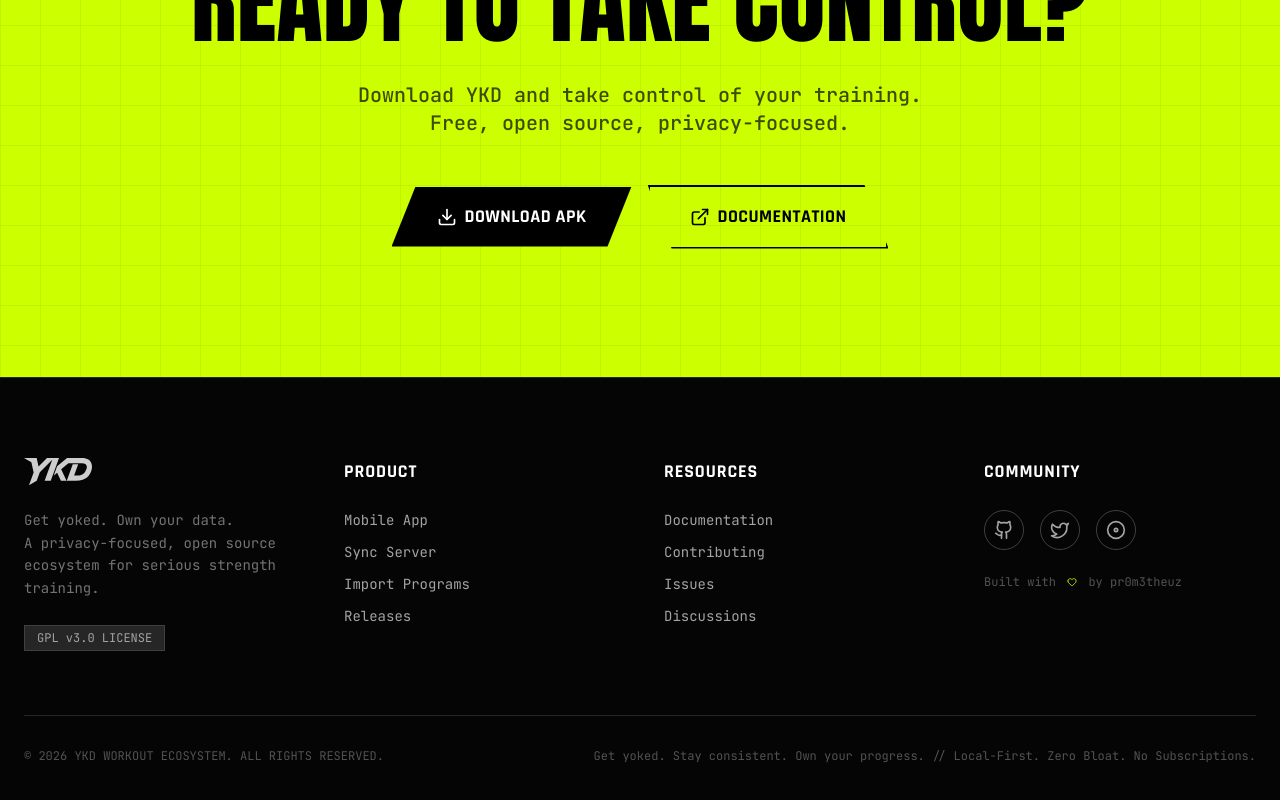
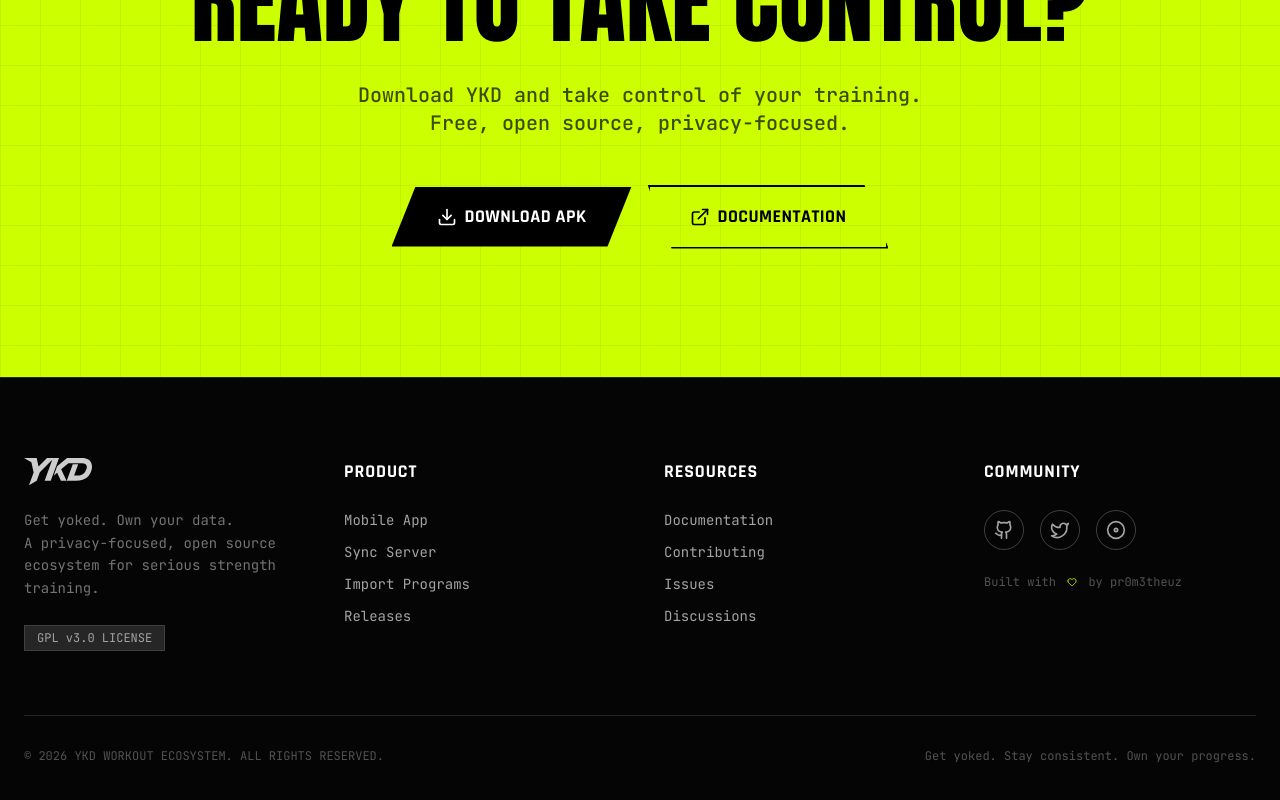
Before and after one commit to pr0m3theuz/ykd, a React (Vite) app: page / in a window 1280 px wide. Shown: the part 5986-6786 px from the top of the page. Built offline with nearby package versions, Linux system fonts and the light colour scheme.

Commit message:
feat: Remove commented-out tagline from footer
Removes a now-redundant commented-out tagline from the footer component to clean up the codebase.

```diff
--- a/components/layout/Footer.tsx
+++ b/components/layout/Footer.tsx
@@ -58,7 +58,7 @@ const Footer: React.FC = () => {
           <p className="text-neutral-600 text-xs font-mono uppercase">© 2026 YKD Workout Ecosystem. All rights reserved.</p>
           <p className="text-neutral-600 text-xs font-mono">
             Get yoked. Stay consistent. Own your progress.
-            // Local-First. Zero Bloat. No Subscriptions.
+            {/*Local-First. Zero Bloat. No Subscriptions.*/}
           </p>
         </div>
       </div>
```
